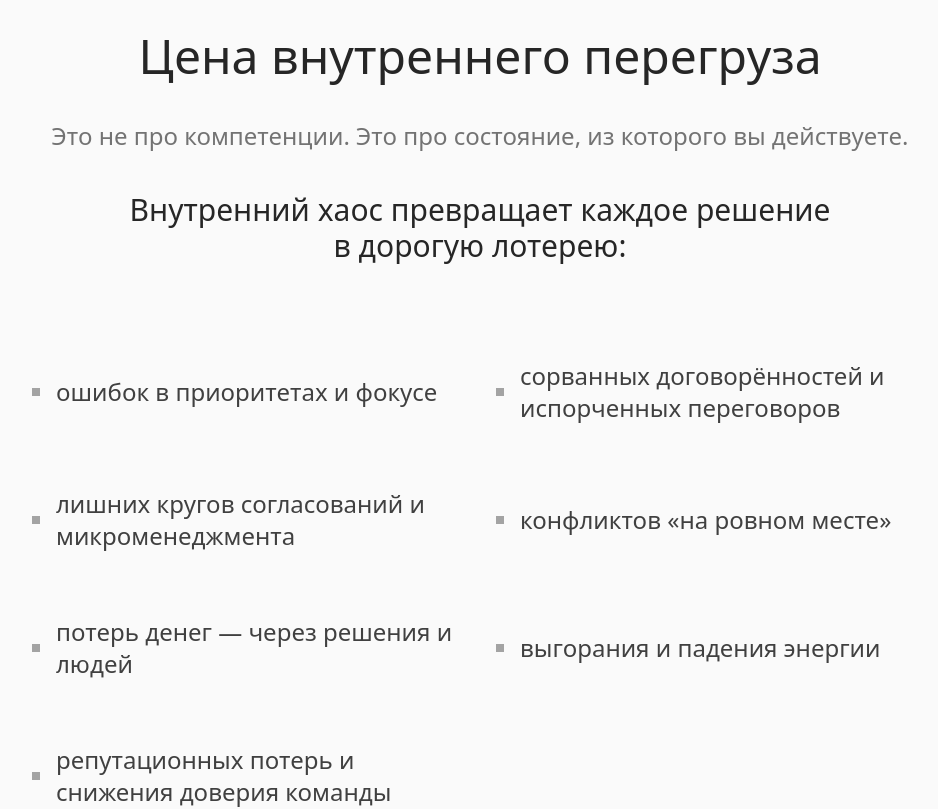
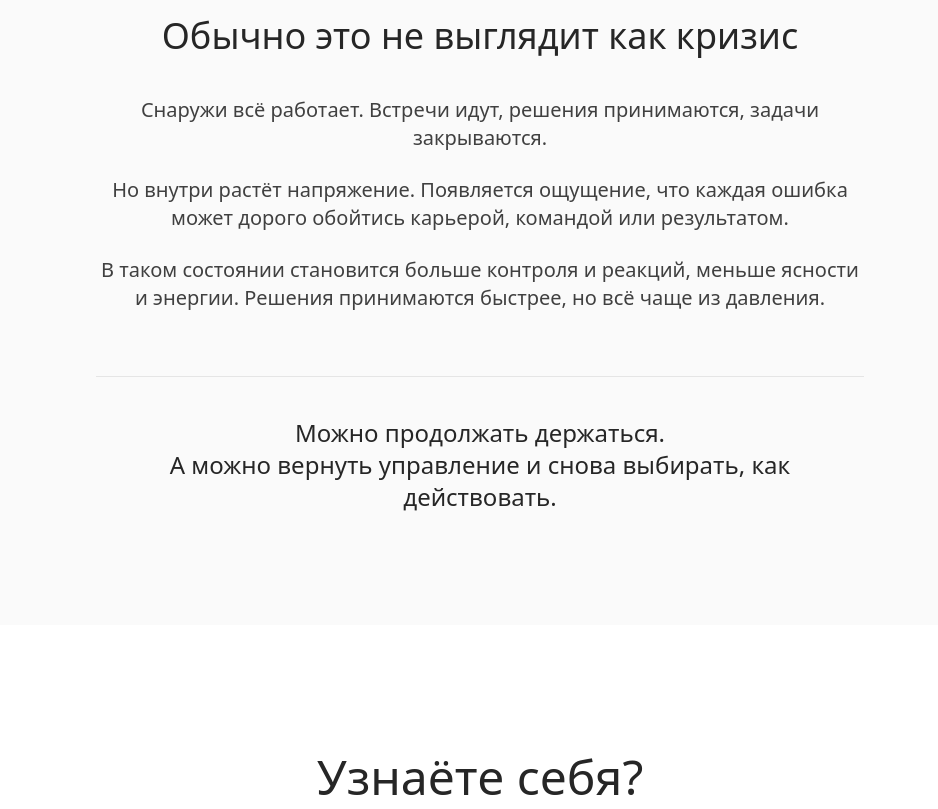
Before and after one commit to proninpaul-afk/pronin-landing-page, a React (Vite) app: page / in a window 1280 px wide. Shown: the part 1160-1969 px from the top of the page, without its empty margins (160-1098 px from the left). Built offline with nearby package versions, Linux system fonts and the light colour scheme.

Commit message:
Update WhyNow.tsx

```diff
--- a/src/components/WhyNow.tsx
+++ b/src/components/WhyNow.tsx
@@ -1,44 +1,34 @@
 export default function WhyNow() {
-  const costs = [
-    'ошибок в приоритетах и фокусе',
-    'сорванных договорённостей и испорченных переговоров',
-    'лишних кругов согласований и микроменеджмента',
-    'конфликтов «на ровном месте»',
-    'потерь денег — через решения и людей',
-    'выгорания и падения энергии',
-    'репутационных потерь и снижения доверия команды'
-  ];
-
   return (
-    <section className="py-32 px-6 bg-neutral-50">
-      <div className="max-w-4xl mx-auto">
-        <h2 className="text-4xl md:text-5xl font-light text-neutral-800 mb-10 text-center">
-          Цена внутреннего перегруза
+    <section className="py-28 px-6 bg-neutral-50">
+      <div className="max-w-3xl mx-auto">
+        <h2 className="text-3xl md:text-4xl font-light text-neutral-800 mb-10 text-center">
+          Обычно это не выглядит как кризис
         </h2>
 
-        <p className="text-xl md:text-2xl text-neutral-500 font-light text-center mb-10">
-          Это не про компетенции. Это про состояние, из которого вы действуете.
-        </p>
+        <div className="space-y-6 text-lg md:text-xl text-neutral-700 font-light leading-relaxed text-center">
+          <p>
+            Снаружи всё работает. Встречи идут, решения принимаются,
+            задачи закрываются.
+          </p>
 
-        <p className="text-2xl md:text-3xl text-neutral-800 font-light text-center mb-20">
-          Внутренний хаос превращает каждое решение<br />
-          в дорогую лотерею:
-        </p>
+          <p>
+            Но внутри растёт напряжение.
+            Появляется ощущение, что каждая ошибка может дорого обойтись
+            карьерой, командой или результатом.
+          </p>
 
-        <div className="grid md:grid-cols-2 gap-8 mb-20">
-          {costs.map((cost, index) => (
-            <div key={index} className="flex items-center gap-4 py-4">
-              <div className="w-2 h-2 bg-neutral-400 flex-shrink-0"></div>
-              <p className="text-2xl text-neutral-700 font-light">{cost}</p>
-            </div>
-          ))}
+          <p>
+            В таком состоянии становится больше контроля и реакций,
+            меньше ясности и энергии.
+            Решения принимаются быстрее, но всё чаще из давления.
+          </p>
         </div>
 
-        <div className="border-t border-neutral-200 pt-20">
+        <div className="mt-16 pt-10 border-t border-neutral-200">
           <p className="text-xl md:text-2xl text-neutral-800 font-light text-center leading-relaxed">
-            Можно продолжать «держаться».<br />
-            А можно вернуть ясность и управляемость —<br />
-            за несколько недель.
+            Можно продолжать держаться.<br />
+            А можно вернуть управление и снова выбирать, как действовать.
           </p>
         </div>
       </div>
```
